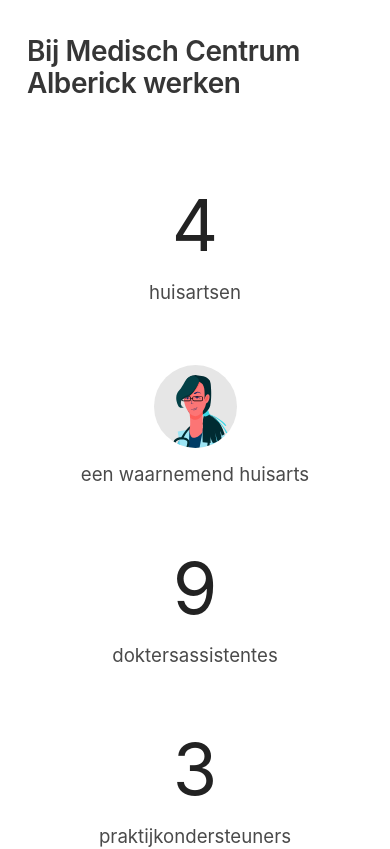
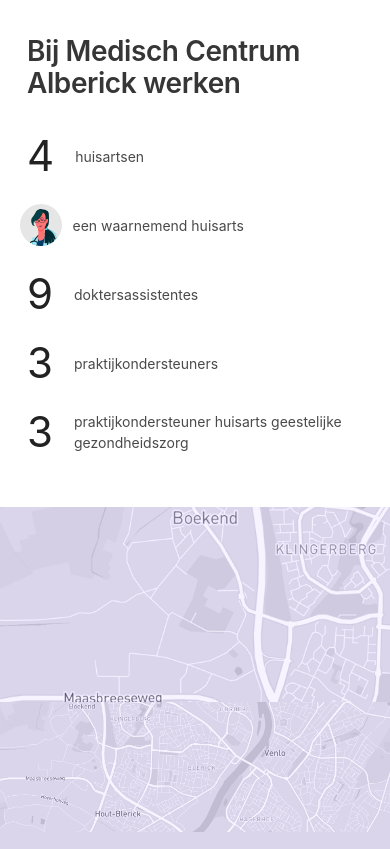
Before and after one commit to anthonyboutinov/alberick-vue-website, a Vue app: page / in a window 390 px wide. Shown: the part 2220-3069 px from the top of the page. Built offline with nearby package versions, Linux system fonts and the light colour scheme; some icons are missing.

Commit message:
Home/Numbers mobile optimized

```diff
--- a/src/styles/_common.scss
+++ b/src/styles/_common.scss
@@ -91,11 +91,22 @@ body {
     }
   }
 
+
   &-large {
-    margin-bottom: 4rem !important;
+    margin-bottom: 2rem !important;
 
     &-negate {
-      margin-bottom: -4rem !important;
+      margin-bottom: -2rem !important;
+    }
+  }
+
+  @media (min-width: $tablet) {
+    &-large {
+      margin-bottom: 4rem !important;
+
+      &-negate {
+        margin-bottom: -4rem !important;
+      }
     }
   }
 }
@@ -116,10 +127,20 @@ body {
   }
 
   &-large {
-    margin-top: 4rem !important;
+    margin-top: 2rem !important;
 
     &-negate {
-      margin-top: -4rem !important;
+      margin-top: -2rem !important;
+    }
+  }
+
+  @media (min-width: $tablet) {
+    &-large {
+      margin-top: 4rem !important;
+
+      &-negate {
+        margin-top: -4rem !important;
+      }
     }
   }
 }
--- a/src/templates/home/Logos.vue
+++ b/src/templates/home/Logos.vue
@@ -34,7 +34,7 @@
 </section>
 </template>
 
-<style class="scss">
+<style lang="scss">
 .section.logos .image {
   max-width: calc(50vw - #{$gap} * 2);
 }
--- a/src/templates/home/Numbers.vue
+++ b/src/templates/home/Numbers.vue
@@ -15,15 +15,15 @@
       </div>
       <div class="column is-4 big-numbers">
         <div>9</div>
-        doktersassistentes
+        dokter&shy;sassistentes
       </div>
       <div class="column is-4 big-numbers is-offset-2">
         <div>3</div>
-        praktijkondersteuners
+        praktijk&shy;onder&shy;steuners
       </div>
       <div class="column is-4 big-numbers">
         <div>3</div>
-        praktijkondersteuner huisarts geestelijke gezondheidszorg
+        praktijk&shy;onder&shy;steuner huisarts geestelijke gezondheidszorg
       </div>
     </div>
   </div>
@@ -32,17 +32,47 @@
 
 <style lang="scss">
 .big-numbers {
-    text-align: center;
-    margin: 1rem 0;
-    font-size: $size-5;
+    font-size: $size-6;
+
     & > div:first-child {
-        font-size: 4rem;
+        font-size: 3em;
         color: #222222;
+        margin-right: 0.5em;
+
+    }
+
+    @media (max-width: $tablet - 1px) {
+      display: flex !important;
+      flex-direction: row;
+      align-items: center;
+      padding-top: 0.5em;
+      padding-bottom: 0.5em;
+
+      & > div:first-child {
+        line-height: 1em;
+      }
+    }
+
+    @media (min-width: $tablet) {
+        margin: 1rem 0;
+        text-align: center;
+        font-size: $size-5;
+
+        & > div:first-child {
+            font-size: 4rem;
+            float: none;
+            margin-right: 0;
+        }
     }
 }
 
 .doctor-profile-numbers {
-    width: 83px;
-    margin: 13px auto;
+    width: 3em;
+    margin: 0 0.75em 0 -0.5em;
+
+    @media (min-width: $tablet) {
+      width: 83px;
+      margin: 13px auto;
+    }
 }
 </style>
```
